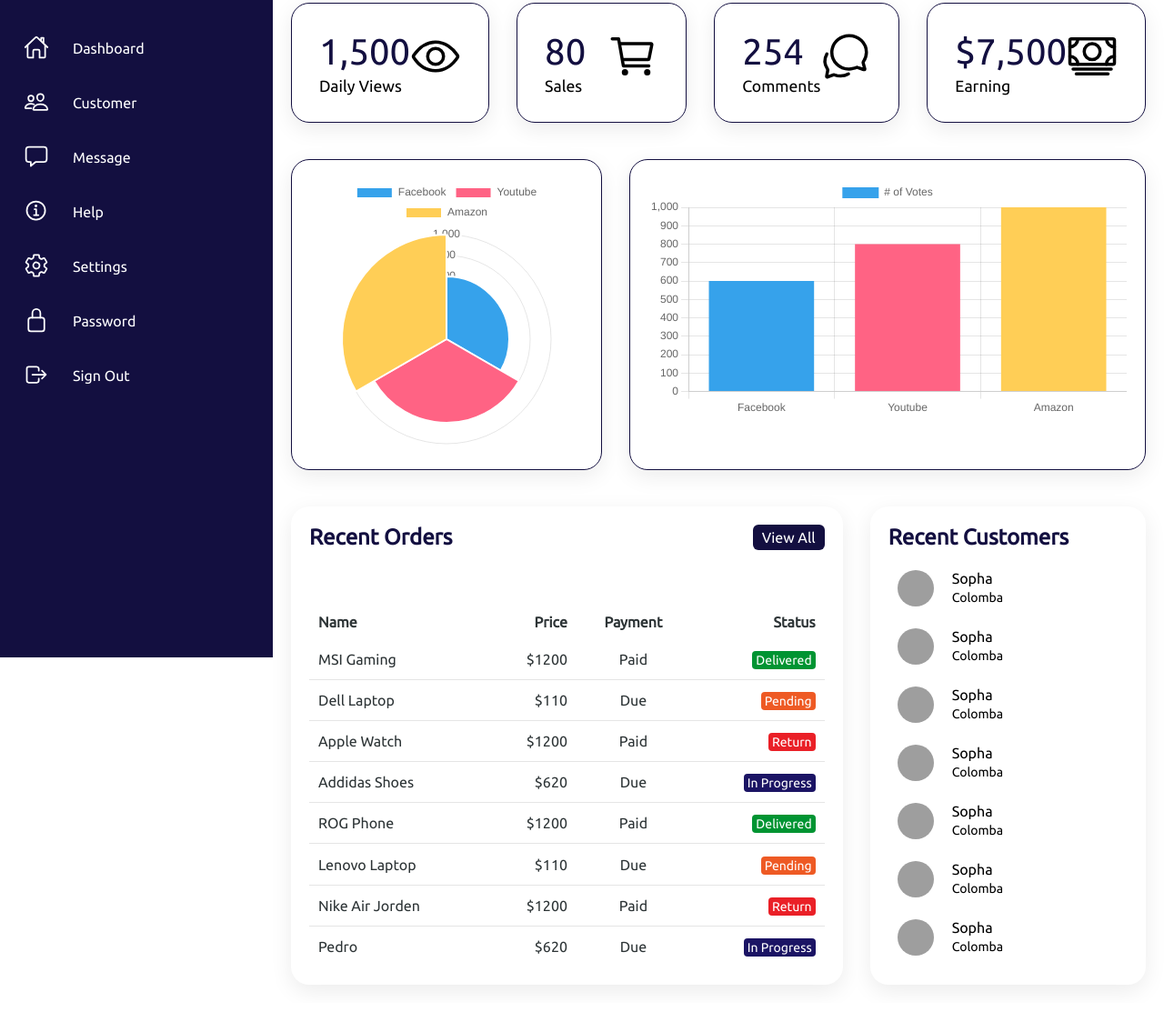
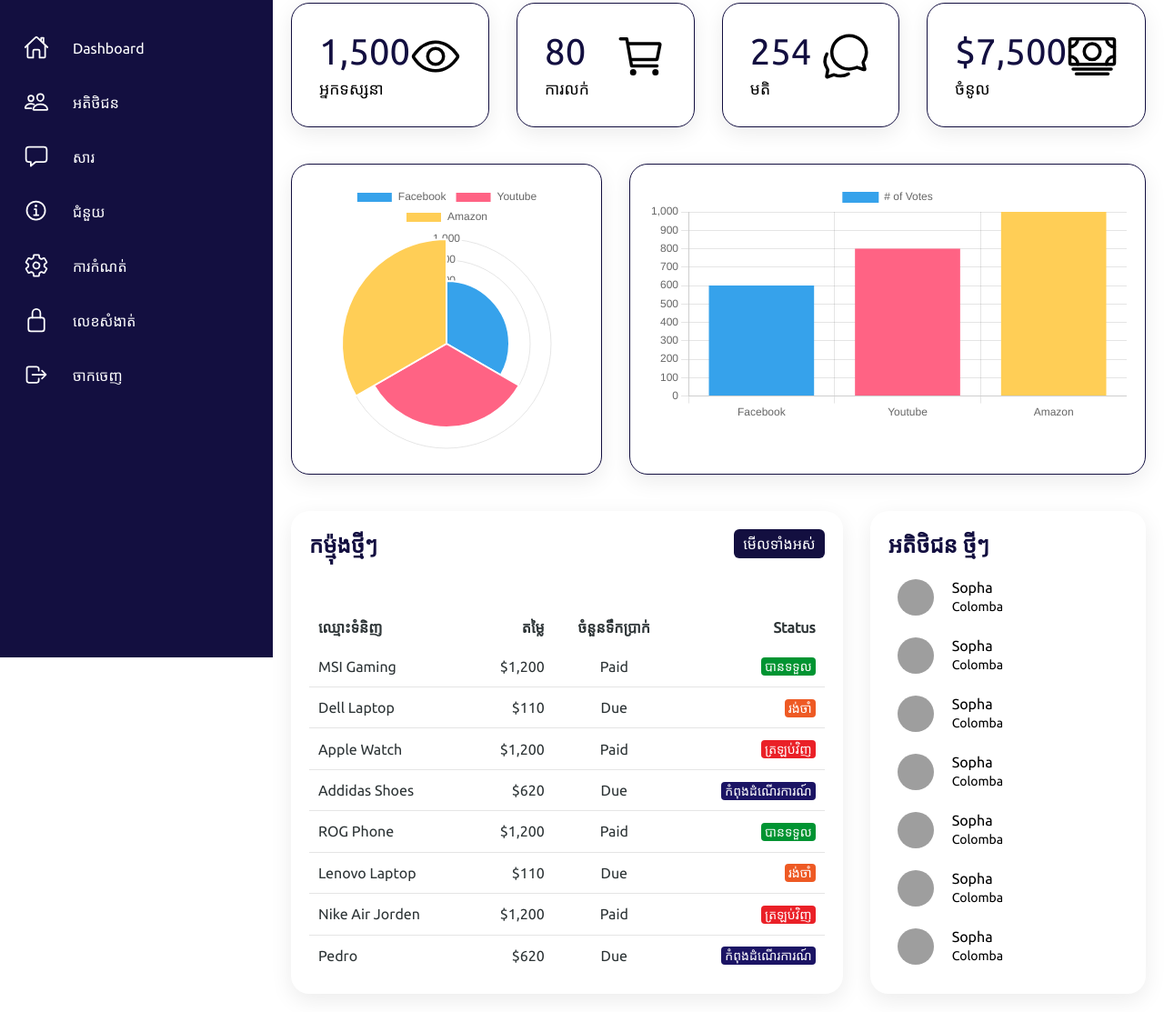
Before and after one commit to SophaGithub/second_website, a plain HTML site: page index.html in a window 1280 px wide. Shown: the part 77-1190 px from the top of the page at 91% size. Drawn offline with nearby package versions, Linux system fonts and the light colour scheme; grey boxes are pictures that could not be loaded; a web font is replaced by a local one.

Commit message:
change font

```diff
--- a/index.html
+++ b/index.html
@@ -15,7 +15,7 @@
                             <span class="icon">
                                 <ion-icon name="logo-edge"></ion-icon>
                             </span>
-                            <span class="title">PHA Ecomerce</span>
+                            <span class="title">ផារ៉ាវត្តី</span>
                         </a>
                     </li>
 
@@ -33,7 +33,7 @@
                             <span class="icon">
                                 <ion-icon name="people-outline"></ion-icon>
                             </span>
-                            <span class="title">Customer</span>
+                            <span class="title">អតិថិជន</span>
                         </a>
                     </li>
 
@@ -42,7 +42,7 @@
                             <span class="icon">
                                 <ion-icon name="chatbox-outline"></ion-icon>
                             </span>
-                            <span class="title">Message</span>
+                            <span class="title">សារ</span>
                         </a>
                     </li>
 
@@ -51,7 +51,7 @@
                             <span class="icon">
                                 <ion-icon name="information-circle-outline"></ion-icon>
                             </span>
-                            <span class="title">Help</span>
+                            <span class="title">ជំនួយ</span>
                         </a>
                     </li>
 
@@ -60,7 +60,7 @@
                             <span class="icon">
                                 <ion-icon name="settings-outline"></ion-icon>
                             </span>
-                            <span class="title">Settings</span>
+                            <span class="title">ការកំណត់</span>
                         </a>
                     </li>
 
@@ -69,7 +69,7 @@
                             <span class="icon">
                                 <ion-icon name="lock-closed-outline"></ion-icon>
                             </span>
-                            <span class="title">Password</span>
+                            <span class="title">លេខសំងាត់</span>
                         </a>
                     </li>
 
@@ -78,7 +78,7 @@
                             <span class="icon">
                                 <ion-icon name="log-out-outline"></ion-icon>
                             </span>
-                            <span class="title">Sign Out</span>
+                            <span class="title">ចាកចេញ</span>
                         </a>
                     </li>
                 </ul>
@@ -103,7 +103,7 @@
                 <div class="card">
                   <div>
                     <div class="numbers">1,500</div>
-                    <div class="cardName">Daily Views</div>
+                    <div class="cardName">អ្នកទស្សនា</div>
                   </div>
                   <div class="iconBx">
                     <ion-icon name="eye-outline"></ion-icon>
@@ -113,7 +113,7 @@
                 <div class="card">
                     <div>
                       <div class="numbers">80</div>
-                      <div class="cardName">Sales</div>
+                      <div class="cardName">ការលក់</div>
                     </div>
                     <div class="iconBx">
                         <ion-icon name="cart-outline"></ion-icon>
@@ -123,7 +123,7 @@
                   <div class="card">
                     <div>
                       <div class="numbers">254</div>
-                      <div class="cardName">Comments</div>
+                      <div class="cardName">មតិ</div>
                     </div>
                     <div class="iconBx">
                         <ion-icon name="chatbubbles-outline"></ion-icon>
@@ -133,7 +133,7 @@
                   <div class="card">
                     <div>
                       <div class="numbers">$7,500</div>
-                      <div class="cardName">Earning</div>
+                      <div class="cardName">ចំនូល</div>
                     </div>
                     <div class="iconBx">
                         <ion-icon name="cash-outline"></ion-icon>
@@ -149,15 +149,15 @@
                 <div class="details">
                     <div class="recentOrders">
                        <div class="cardHeader">
-                        <h2>Recent Orders</h2>
-                        <a href="#" class="btn">View All</a>
+                        <h2>កម្ម៉ុងថ្មីៗ</h2>
+                        <a href="#" class="btn">មើលទាំងអស់</a>
                        </div>
                        <table>
                         <thead>
                             <tr>
-                                <td>Name</td>
-                                <td>Price</td>
-                                <td>Payment</td>
+                                <td>ឈ្មោះទំនិញ</td>
+                                <td>តម្លៃ</td>
+                                <td>ចំនួនទឹកប្រាក់</td>
                                 <td>Status</td>
                             </tr>
                         </thead>
@@ -165,55 +165,55 @@
                         <tbody>
                             <tr>
                                 <td>MSI Gaming</td>
-                                <td>$1200</td>
+                                <td>$1,200</td>
                                 <td>Paid</td>
-                                <td><span class="status delivered">Delivered</span></td>
+                                <td><span class="status delivered">បានទទួល</span></td>
                             </tr>
 
                             <tr>
                                 <td>Dell Laptop</td>
                                 <td>$110</td>
                                 <td>Due</td>
-                                <td><span class="status peding">Pending</span></td>
+                                <td><span class="status peding">រង់ចាំ</span></td>
                             </tr>
 
                             <tr>
                                 <td>Apple Watch</td>
-                                <td>$1200</td>
+                                <td>$1,200</td>
                                 <td>Paid</td>
-                                <td><span class="status return">Return</span></td>
+                                <td><span class="status return">ត្រឡប់វិញ</span></td>
                             </tr>
                             <tr>
                                 <td>Addidas Shoes</td>
                                 <td>$620</td>
                                 <td>Due</td>
-                                <td><span class="status inProgress">In Progress</span></td>
+                                <td><span class="status inProgress">កំពុងដំណើរការណ៍</span></td>
                             </tr>
                             <tr>
                                 <td>ROG Phone</td>
-                                <td>$1200</td>
+                                <td>$1,200</td>
                                 <td>Paid</td>
-                                <td><span class="status delivered">Delivered</span></td>
+                                <td><span class="status delivered">បានទទួល</span></td>
                             </tr>
 
                             <tr>
                                 <td>Lenovo Laptop</td>
                                 <td>$110</td>
                                 <td>Due</td>
-                                <td><span class="status peding">Pending</span></td>
+                                <td><span class="status peding">រង់ចាំ</span></td>
                             </tr>
 
                             <tr>
                                 <td>Nike Air Jorden</td>
-                                <td>$1200</td>
+                                <td>$1,200</td>
                                 <td>Paid</td>
-                                <td><span class="status return">Return</span></td>
+                                <td><span class="status return">ត្រឡប់វិញ</span></td>
                             </tr>
                             <tr>
                                 <td>Pedro</td>
                                 <td>$620</td>
                                 <td>Due</td>
-                                <td><span class="status inProgress">In Progress</span></td>
+                                <td><span class="status inProgress">កំពុងដំណើរការណ៍</span></td>
                             </tr>
                         </tbody>
 
@@ -221,7 +221,7 @@
                     </div>
                     <div class="recentCustomers">
                         <div class="cardHeader">
-                            <h2>Recent Customers</h2>
+                            <h2>អតិថិជន ថ្មីៗ</h2>
                         </div>
                         <table>
                             <tr>
--- a/style.css
+++ b/style.css
@@ -1,8 +1,11 @@
 /*Google font*/
 @import url('https://fonts.googleapis.com/css2?family=Ubuntu:ital,wght@0,300;0,400;1,500&display=swap');
 
+@import url('https://fonts.googleapis.com/css2?family=Khmer&family=Ubuntu:ital,wght@0,300;0,400;1,500&display=swap');
+
+
 * {
-    font-family: "Ubuntu", sans-serif;
+    font-family: "Ubuntu", "Khmer", sans-serif;
     margin: 0;
     padding: 0;
     box-sizing: border-box;
```
